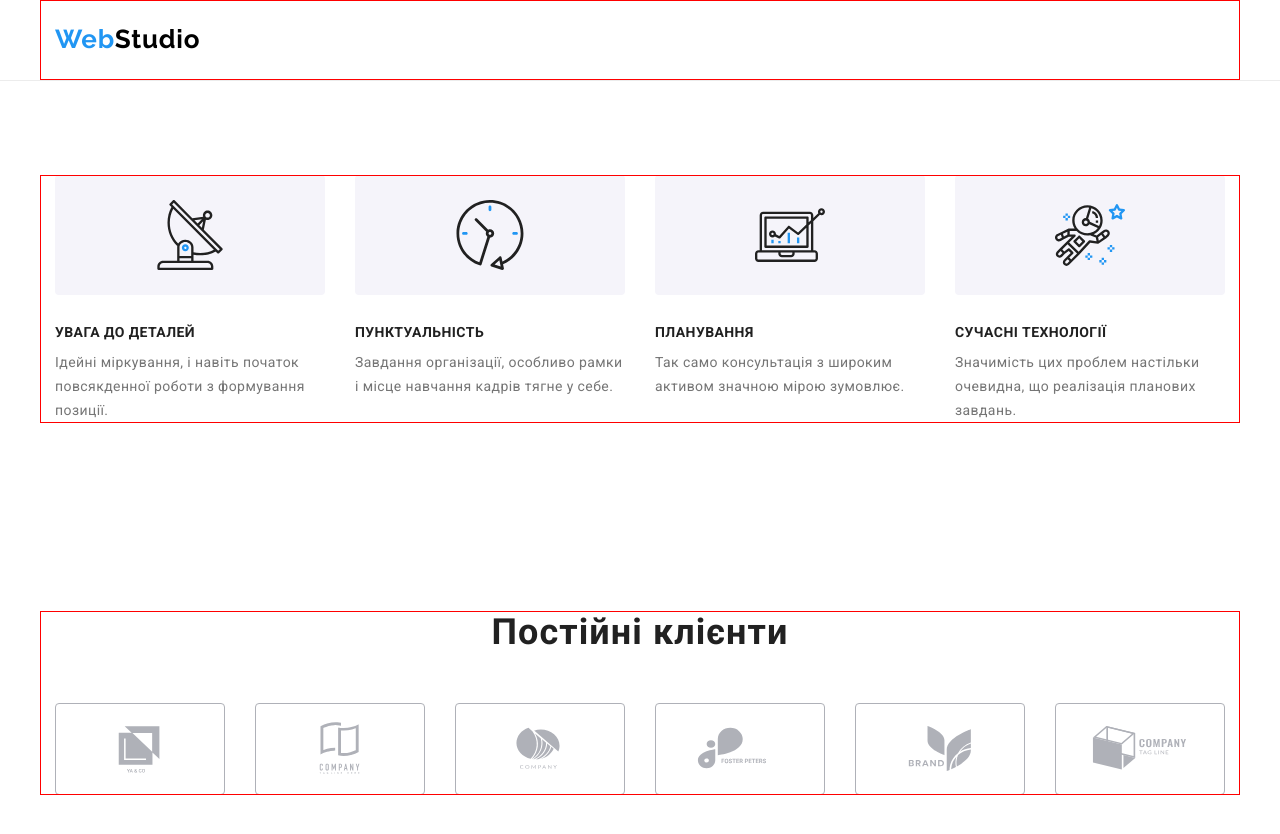
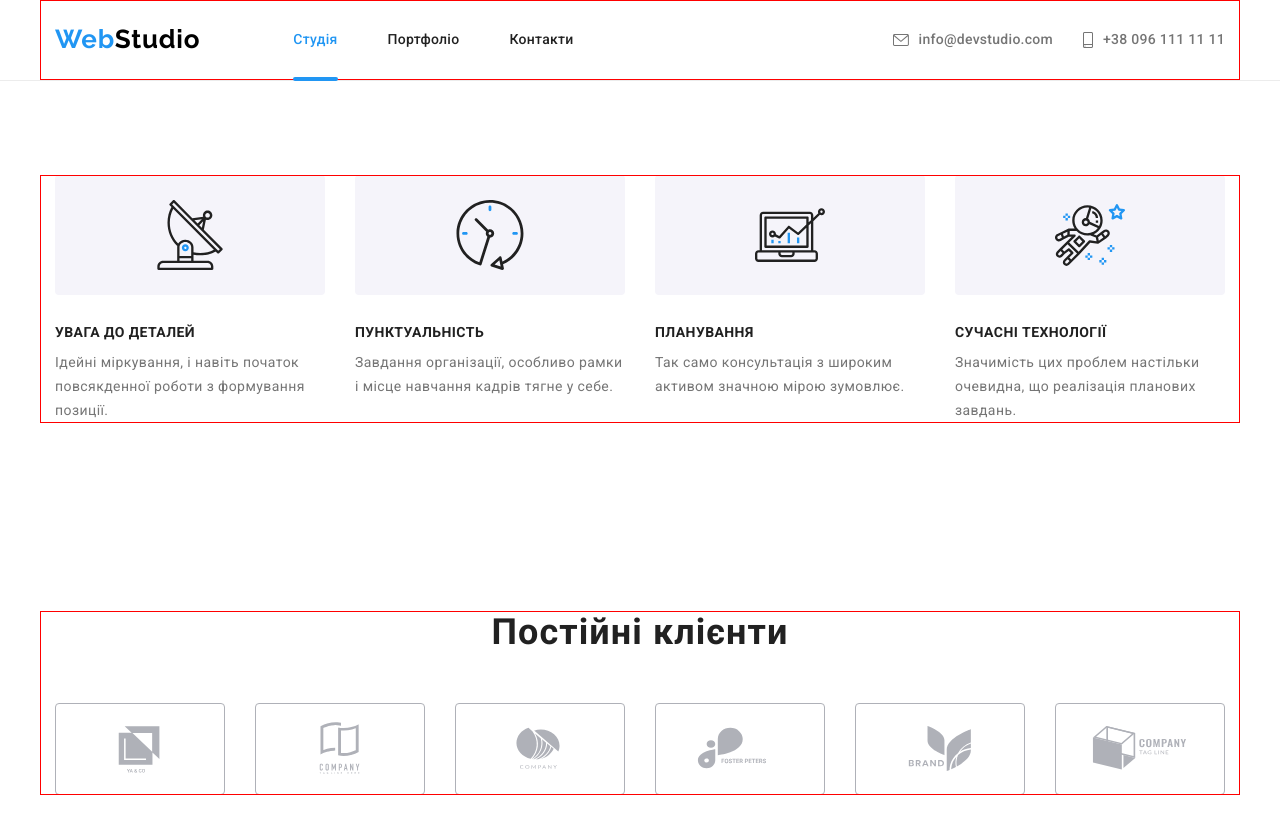
Before and after one commit to myhappyday/goit-markup-hw-08, a plain HTML site: page index.html in a window 1280 px wide. Drawn offline with nearby package versions, Linux system fonts and the light colour scheme.

Commit message:
Adds menu for Tablet
Adds menu for Tablet

```diff
--- a/sass/components/_authentication.scss
+++ b/sass/components/_authentication.scss
@@ -1,11 +1,25 @@
 .auth-nav {
   display: none;
-  // display: flex;
-  // margin-left: auto;
+
+  @media screen and (min-width: 768px) {
+    display: flex;
+    margin-left: auto;
+  }
+
+  @media screen and (max-width: 1199px) {
+    flex-direction: column;
+  }
+
+  // @media screen and (min-width: 1200px) {
+  //   display: flex;
+  //   margin-left: auto;
+  // }
 }
 
 .auth-nav__item:not(:last-child) {
-  margin-right: 30px;
+  @media screen and (min-width: 1200px) {
+    margin-right: 30px;
+  }
 }
 
 .auth-nav__link {
--- a/sass/components/_navigation.scss
+++ b/sass/components/_navigation.scss
@@ -1,6 +1,9 @@
 .nav {
   display: none;
-  // display: flex;
+
+  @media screen and (min-width: 768px) {
+    display: flex;
+  }
 }
 
 .nav__list {
```
Also changed, not shown: sass/components/_menu.scss (+1 -33 lines), css/main.css, css/main.min.css, 2 other files.
